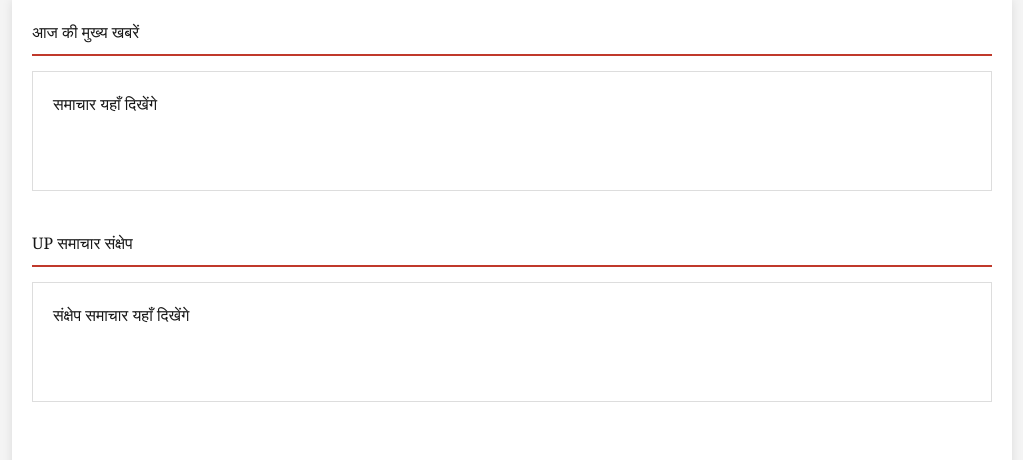
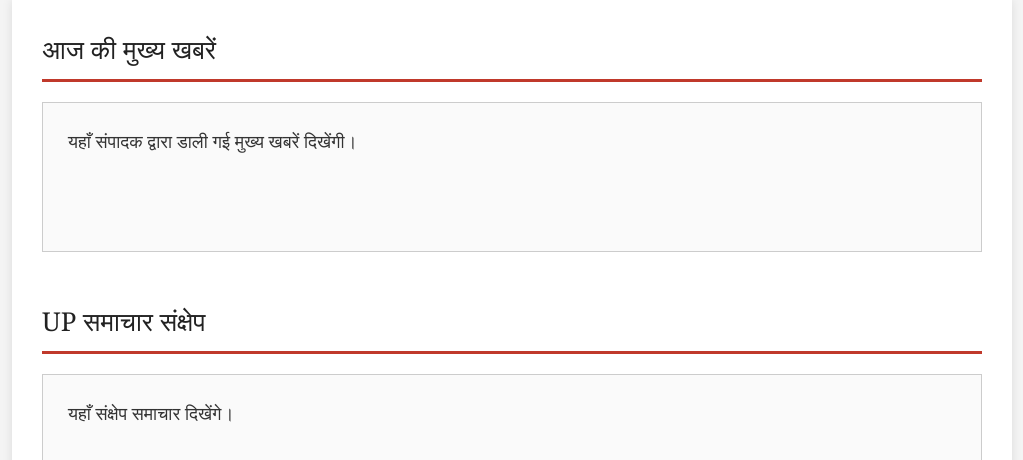
Before and after one commit to mbaitha4/shabadam-up, a Next.js app: page / in a window 1280 px wide. Shown: the top 460 px of the page, without its empty margins (128-1151 px from the left). Built offline with nearby package versions, Linux system fonts and the light colour scheme.

Commit message:
Update page.tsx

```diff
--- a/app/page.tsx
+++ b/app/page.tsx
@@ -1,35 +1,57 @@
 export default function Home() {
   return (
-    <main style={{ padding: "20px" }}>
-      <section style={{ marginBottom: "40px" }}>
-        <h2 style={{ borderBottom: "2px solid #c0392b", paddingBottom: "10px" }}>
+    <main style={{ padding: "30px" }}>
+      <section style={{ marginBottom: "50px" }}>
+        <h2
+          style={{
+            borderBottom: "3px solid #c0392b",
+            paddingBottom: "10px",
+            fontSize: "26px",
+            color: "#222",
+          }}
+        >
           आज की मुख्य खबरें
         </h2>
+
         <div
           style={{
-            border: "1px solid #ddd",
-            padding: "20px",
-            minHeight: "120px",
-            marginTop: "15px",
+            border: "1px solid #ccc",
+            padding: "25px",
+            minHeight: "150px",
+            marginTop: "20px",
+            backgroundColor: "#fafafa",
+            fontSize: "18px",
+            color: "#333",
           }}
         >
-          समाचार यहाँ दिखेंगे
+          यहाँ संपादक द्वारा डाली गई मुख्य खबरें दिखेंगी।
         </div>
       </section>
 
       <section>
-        <h2 style={{ borderBottom: "2px solid #c0392b", paddingBottom: "10px" }}>
+        <h2
+          style={{
+            borderBottom: "3px solid #c0392b",
+            paddingBottom: "10px",
+            fontSize: "26px",
+            color: "#222",
+          }}
+        >
           UP समाचार संक्षेप
         </h2>
+
         <div
           style={{
-            border: "1px solid #ddd",
-            padding: "20px",
-            minHeight: "120px",
-            marginTop: "15px",
+            border: "1px solid #ccc",
+            padding: "25px",
+            minHeight: "150px",
+            marginTop: "20px",
+            backgroundColor: "#fafafa",
+            fontSize: "18px",
+            color: "#333",
           }}
         >
-          संक्षेप समाचार यहाँ दिखेंगे
+          यहाँ संक्षेप समाचार दिखेंगे।
         </div>
       </section>
     </main>
```
